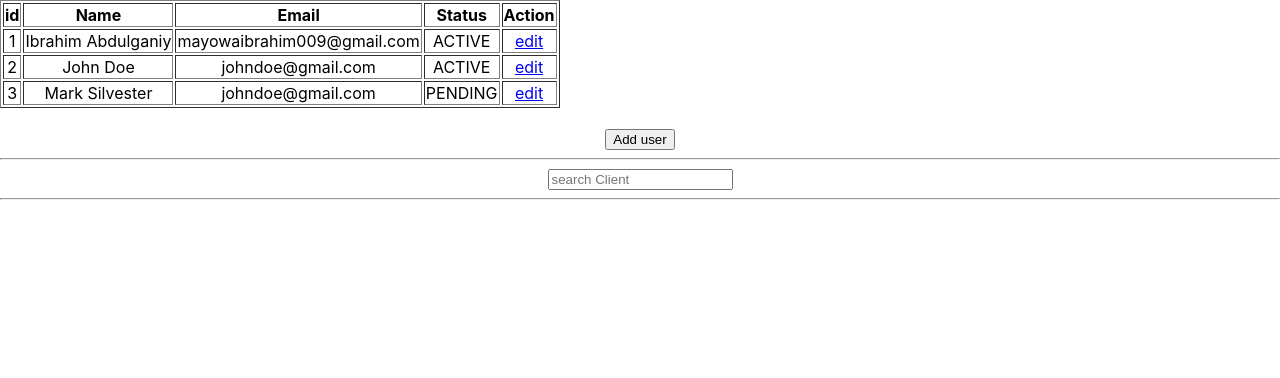
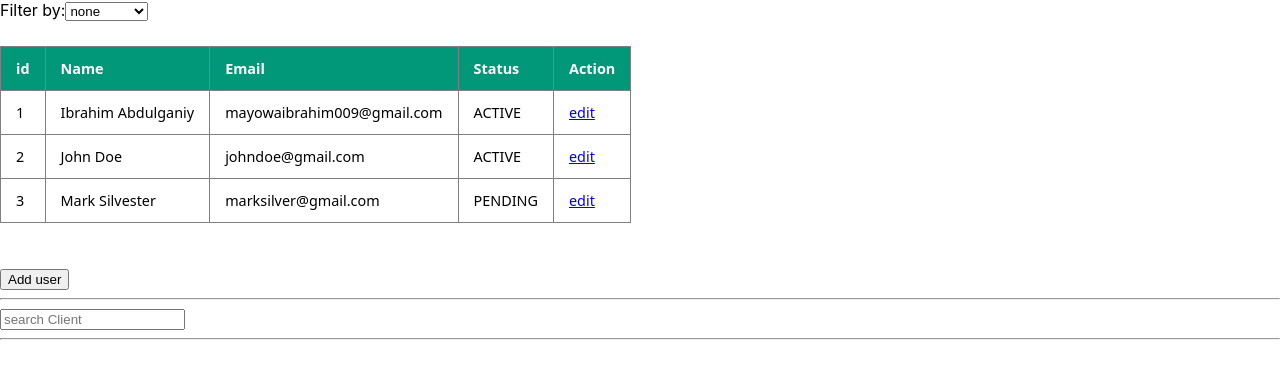
Before and after one commit to mayluv17/moberries, a React (Create React App) app: page / in a window 1280 px wide. Shown: the top 378 px of the page. Built offline with nearby package versions, Linux system fonts and the light colour scheme.

Commit message:
added filter features

```diff
--- a/src/App.css
+++ b/src/App.css
@@ -1,38 +1,34 @@
-.App {
-  text-align: center;
+.styled-table {
+  border-collapse: collapse;
+  margin: 25px 0;
+  font-size: 0.9em;
+  font-family: system-ui, -apple-system, BlinkMacSystemFont, "Segoe UI", Roboto,
+    Oxygen, Ubuntu, Cantarell, "Open Sans", "Helvetica Neue", sans-serif,
+    sans-serif;
+  min-width: 400px;
+  /* box-shadow: 0 0 20px rgba(0, 0, 0, 0.15); */
 }
 
-.App-logo {
-  height: 40vmin;
-  pointer-events: none;
+.styled-table thead tr {
+  background-color: #009879;
+  color: #ffffff;
+  text-align: left;
 }
 
-@media (prefers-reduced-motion: no-preference) {
-  .App-logo {
-    animation: App-logo-spin infinite 20s linear;
-  }
+.styled-table th,
+.styled-table td {
+  padding: 12px 15px;
 }
 
-.App-header {
-  background-color: #282c34;
-  min-height: 100vh;
-  display: flex;
-  flex-direction: column;
-  align-items: center;
-  justify-content: center;
-  font-size: calc(10px + 2vmin);
-  color: white;
+.styled-table tbody tr:nth-of-type(even) {
+  background-color: #f3f3f3;
 }
 
-.App-link {
-  color: #61dafb;
+/* .styled-table tbody tr:last-of-type {
+  border-bottom: 2px solid #009879;
+} */
+
+.styled-table tbody tr.active-row {
+  font-weight: bold;
+  color: #009879;
 }
-
-@keyframes App-logo-spin {
-  from {
-    transform: rotate(0deg);
-  }
-  to {
-    transform: rotate(360deg);
-  }
-}
--- a/src/App.tsx
+++ b/src/App.tsx
@@ -18,8 +18,11 @@ function App() {
   const [editInput, setEditInput] = useState<clientsType>(defaultData);
   const [searchInput, setSearchInput] = useState("");
   const [isResultFound, setIsResultFound] = useState<boolean>(true);
-  const [searcResult, setSearchResult] = useState<clientsType[] | undefined>(
-    []
+  // const [searcResult, setSearchResult] = useState<clientsType[] | undefined>(
+  //   []
+  // );
+  const [currentData, setCurrentData] = useState<clientsType[] | undefined>(
+    clientsData
   );
 
   const toggleEditor = (e: MouseEvent<HTMLAnchorElement>) => {
@@ -64,14 +67,18 @@ function App() {
       (client) => client.id !== userEditId
     );
     setData([...filterCurrentData, editInput]);
+    setCurrentData([...filterCurrentData, editInput]);
     setToggleForm(false);
   };
 
   const submitNewClient = () => {
-    setData([...data, { ...editInput, id: Math.floor(Math.random() * 1000) }]);
+    const userId = Math.floor(Math.random() * 1000);
+    setData([...data, { ...editInput, id: userId }]);
+    setCurrentData([...data, { ...editInput, id: userId }]);
     setIsNewUser(false);
     setToggleForm(false);
   };
+
   const handleSearch = (e: ChangeEvent<HTMLInputElement>) => {
     const searchQuery = e.target.value;
     setSearchInput(searchQuery);
@@ -80,21 +87,40 @@ function App() {
         (client) => client.email === searchQuery
       );
       if (searchResult) {
-        // setData([searchResult]);
-        setSearchResult([searchResult]);
+        setCurrentData([searchResult]);
         setIsResultFound(true);
       } else {
         setIsResultFound(false);
       }
     } else {
-      setSearchResult([]);
+      setCurrentData([]);
       setIsResultFound(true);
+    }
+  };
+
+  const handleFilterResult = (e: ChangeEvent<HTMLSelectElement>) => {
+    const status = e.currentTarget.value;
+    if (searchInput !== "") {
+      const sortedData = currentData?.filter(
+        (result) => result.status === status
+      );
+      setCurrentData(sortedData);
+    } else {
+      const sortedData = data?.filter((result) => result.status === status);
+      setCurrentData(sortedData);
     }
   };
   return (
     <div className="App">
+      <label> Filter by:</label>
+      <select onChange={(e) => handleFilterResult(e)}>
+        <option>none</option>
+        <option>ACTIVE</option>
+        <option>PENDING</option>
+        <option>BLOCK</option>
+      </select>
       <Client
-        data={searchInput !== "" ? searcResult : data}
+        data={currentData}
         isResultFound={isResultFound}
         toggleEditor={toggleEditor}
       />
--- a/src/components/Client.tsx
+++ b/src/components/Client.tsx
@@ -9,8 +9,8 @@ interface clientProp {
 
 function Client({ data, isResultFound, toggleEditor }: clientProp) {
   return (
-    <div>
-      <table border={1}>
+    <>
+      <table className="styled-table" border={1}>
         <thead>
           <tr>
             <th>id</th>
@@ -26,6 +26,7 @@ function Client({ data, isResultFound, toggleEditor }: clientProp) {
           </tr>
         ) : (
           data?.map((client) => (
+            <tbody>
               <tr key={client.id}>
                 <td>{client.id}</td>
                 <td>{client.name}</td>
@@ -44,10 +45,11 @@ function Client({ data, isResultFound, toggleEditor }: clientProp) {
                   </a>
                 </td>
               </tr>
+            </tbody>
           ))
         )}
       </table>
-    </div>
+    </>
   );
 }
 
--- a/src/utils/data.tsx
+++ b/src/utils/data.tsx
@@ -26,7 +26,7 @@ export const clientsData: clientsType[] = [
     id: 3,
     name: "Mark Silvester",
     date: "1972-12-23",
-    email: "johndoe@gmail.com",
+    email: "marksilver@gmail.com",
     status: "PENDING",
   },
 ];
```
Lines whose indentation alone changed are shown as unchanged.
